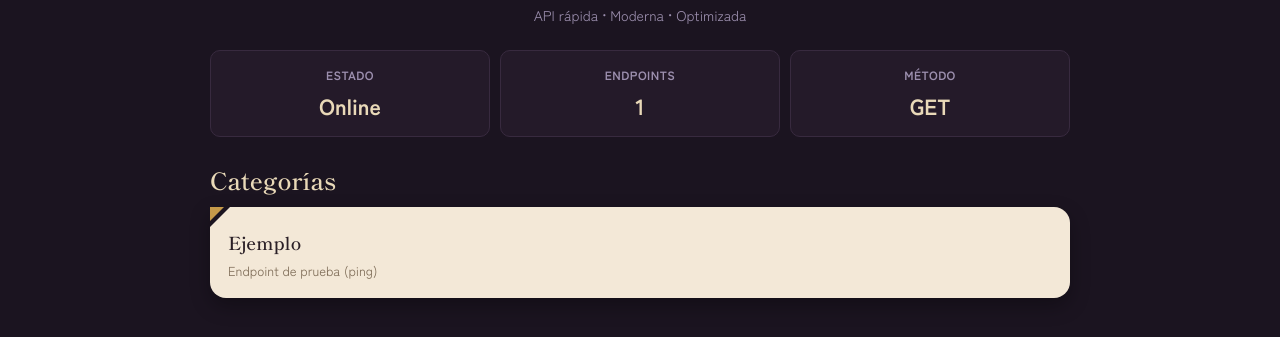
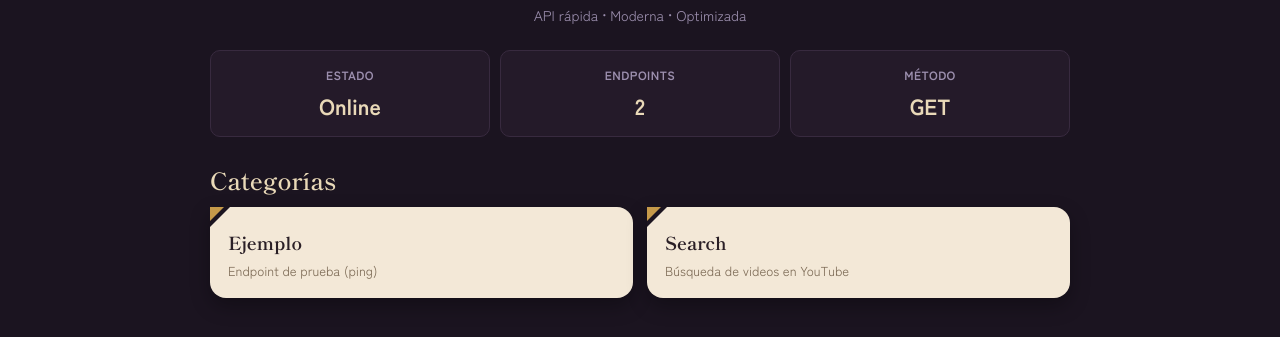
Before and after one commit to Edward-oficial/sakura-api, a website: page public/index.html in a window 1280 px wide. Shown: the part 191-528 px from the top of the page. Drawn offline with Linux system fonts and the light colour scheme.

Commit message:
Actualizar index.html

```diff
--- a/public/index.html
+++ b/public/index.html
@@ -5,7 +5,7 @@
 <meta name="viewport" content="width=device-width, initial-scale=1.0">
 <title>Sakura API</title>
 
-<link href="https://fonts.googleapis.com/css2?family=Shippori+Mincho:wght@400;600&family=Zen+Kaku+Gothic+New:wght@400;500;700&family=JetBrains+Mono:wght@400;600&display=swap" rel="stylesheet">
+<link href="https://fonts.googleapis.com/css2?family=Shippori+Mincho:wght@400;600;700&family=Zen+Kaku+Gothic+New:wght@400;500;700&family=JetBrains+Mono:wght@400;600&display=swap" rel="stylesheet">
 <link rel="stylesheet" href="/css/style.css">
 </head>
 
@@ -24,9 +24,10 @@
 <div class="sidemenu-title">Categorías</div>
 <a href="/" class="menu-link active">Inicio</a>
 <a href="/ejemplo" class="menu-link">Ejemplo</a>
+<a href="/search" class="menu-link">Search</a>
 
 <div class="sidemenu-title" style="margin-top:20px;">Cuenta</div>
-<a href="/logout" class="menu-link" onclick="logout(); return false;">Cerrar sesión</a>
+<a href="#" class="menu-link" onclick="logout()">Cerrar sesión</a>
 </nav>
 
 <div class="container">
@@ -46,7 +47,7 @@ API rápida • Moderna • Optimizada
 
 <div class="box">
 <h3>Endpoints</h3>
-<span>1</span>
+<span>2</span>
 </div>
 
 <div class="box">
@@ -65,6 +66,11 @@ API rápida • Moderna • Optimizada
 <p>Endpoint de prueba (ping)</p>
 </a>
 
+<a href="/search" class="catCard">
+<h3>Search</h3>
+<p>Búsqueda de videos en YouTube</p>
+</a>
+
 </div>
 
 </div>
```
